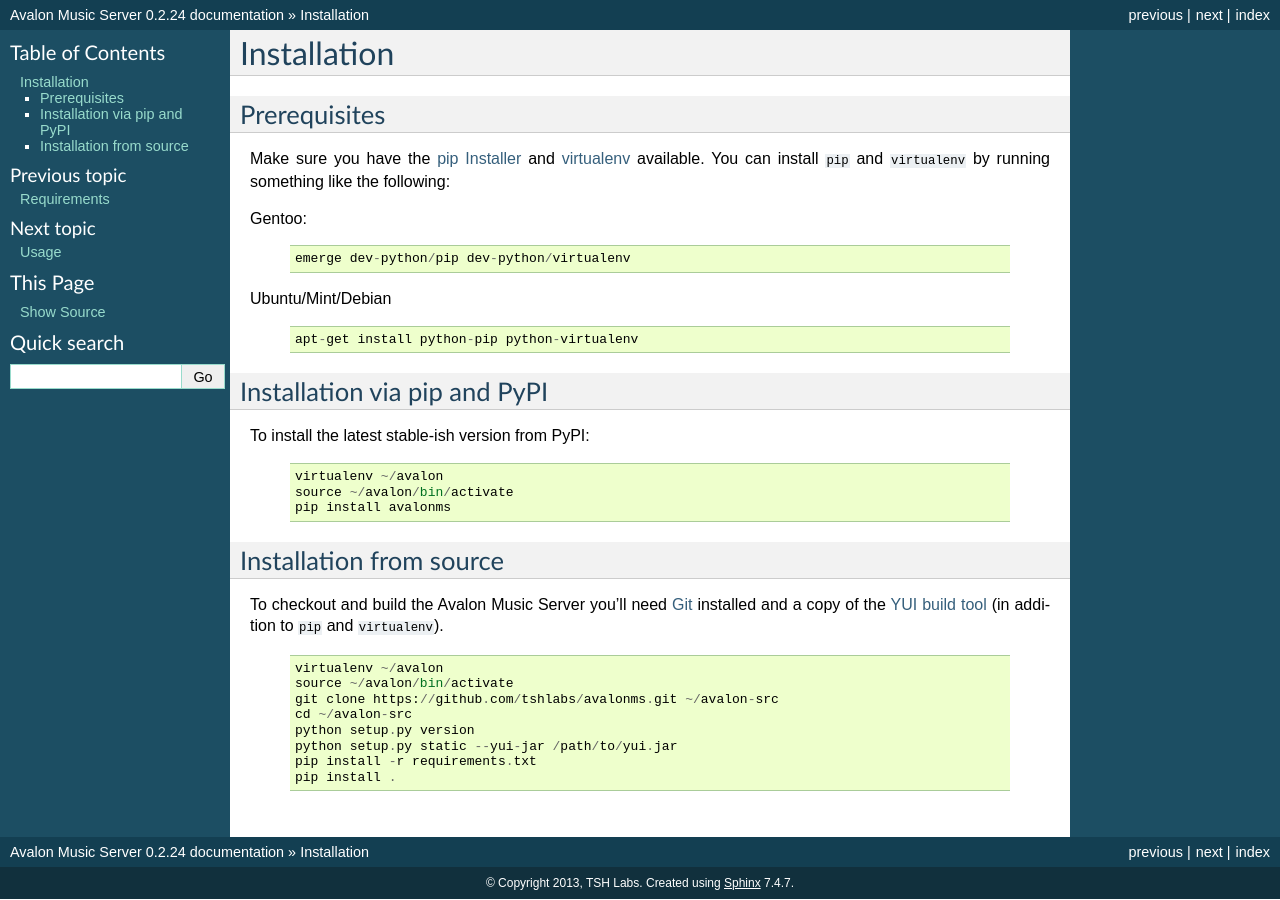
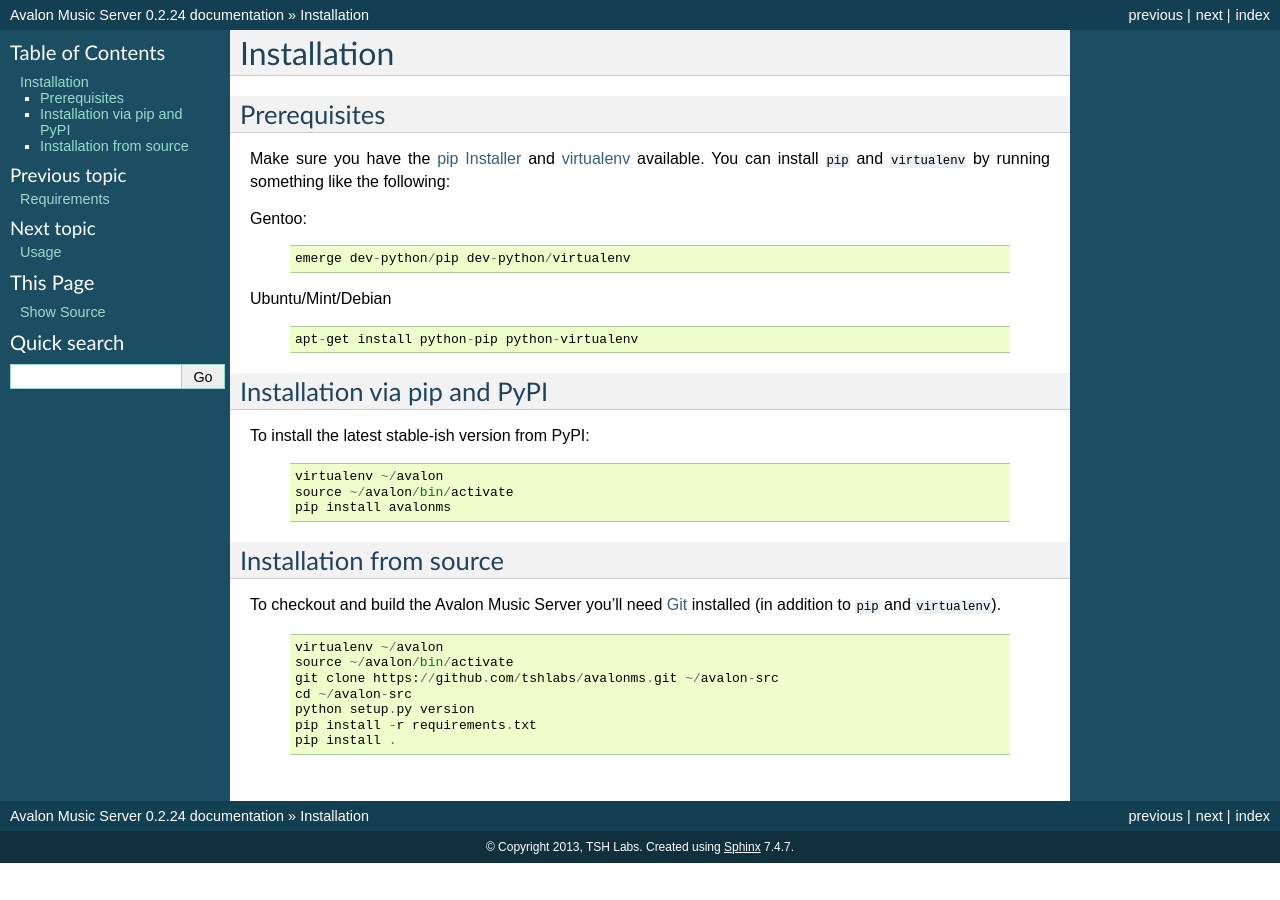
Before and after one commit to 56quarters/avalonms, a Sphinx documentation site: the page built from doc/installation.rst, in a window 1280 px wide. Built offline with Sphinx 7.4.7, drawn with Linux system fonts in a browser that asks for light colours.

Commit message:
Update installation docs

```diff
--- a/doc/installation.rst
+++ b/doc/installation.rst
@@ -37,8 +37,7 @@
 ~~~~~~~~~~~~~~~~~~~~~~~~
 
 To checkout and build the Avalon Music Server you'll need
-`Git <http://git-scm.com/>`_ installed and a copy of the
-`YUI build tool <http://yuilibrary.com/download/>`_ (in addition to ``pip``
+`Git <http://git-scm.com/>`_ installed (in addition to ``pip``
 and ``virtualenv``).
 
   ::
@@ -48,6 +47,5 @@
     git clone https://github.com/tshlabs/avalonms.git ~/avalon-src
     cd ~/avalon-src
     python setup.py version
-    python setup.py static --yui-jar /path/to/yui.jar
     pip install -r requirements.txt
     pip install .
```
